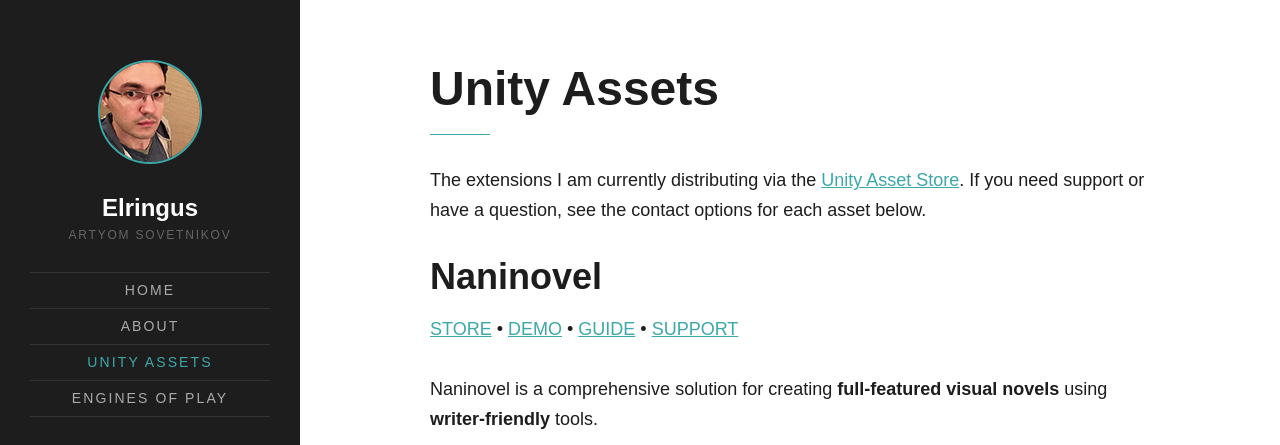
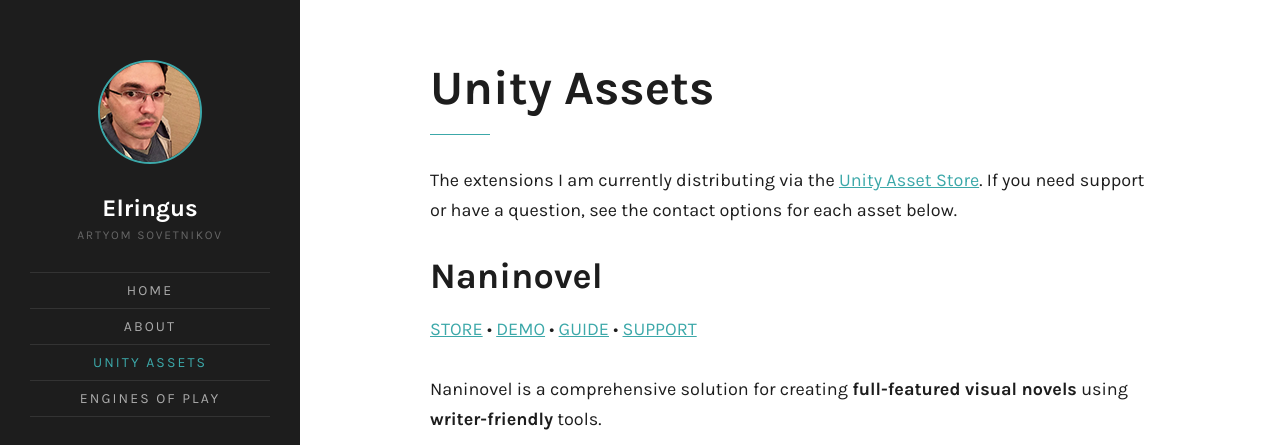
Before and after one commit to Elringus/ElringusMe, a Jekyll site: the page built from unity-assets.md, in a window 1280 px wide and 1400 px high. Shown: the top 445 px of the window. Built offline with Jekyll 4.4.1, drawn with Linux system fonts in a browser that asks for light colours.

Commit message:
Update _variables.scss

```diff
--- a/_sass/_variables.scss
+++ b/_sass/_variables.scss
@@ -1,6 +1,6 @@
 // Fonts
-$font-primary: 'Rubik', sans-serif;
-$font-secondary: 'Rubik', sans-serif;
+$font-primary: 'Karla', sans-serif;
+$font-secondary: 'Karla', sans-serif;
 
 // Colors
 $color-accent: #3ca8a9;
```
